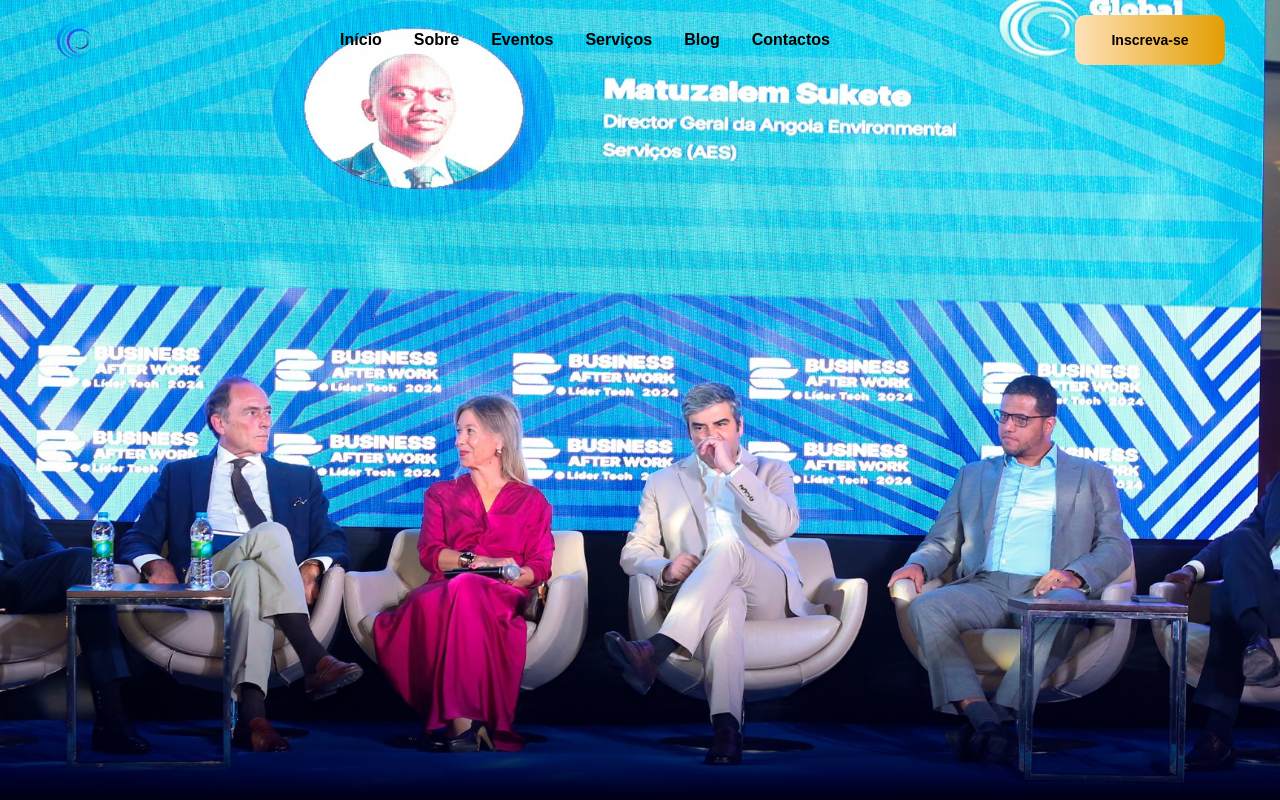
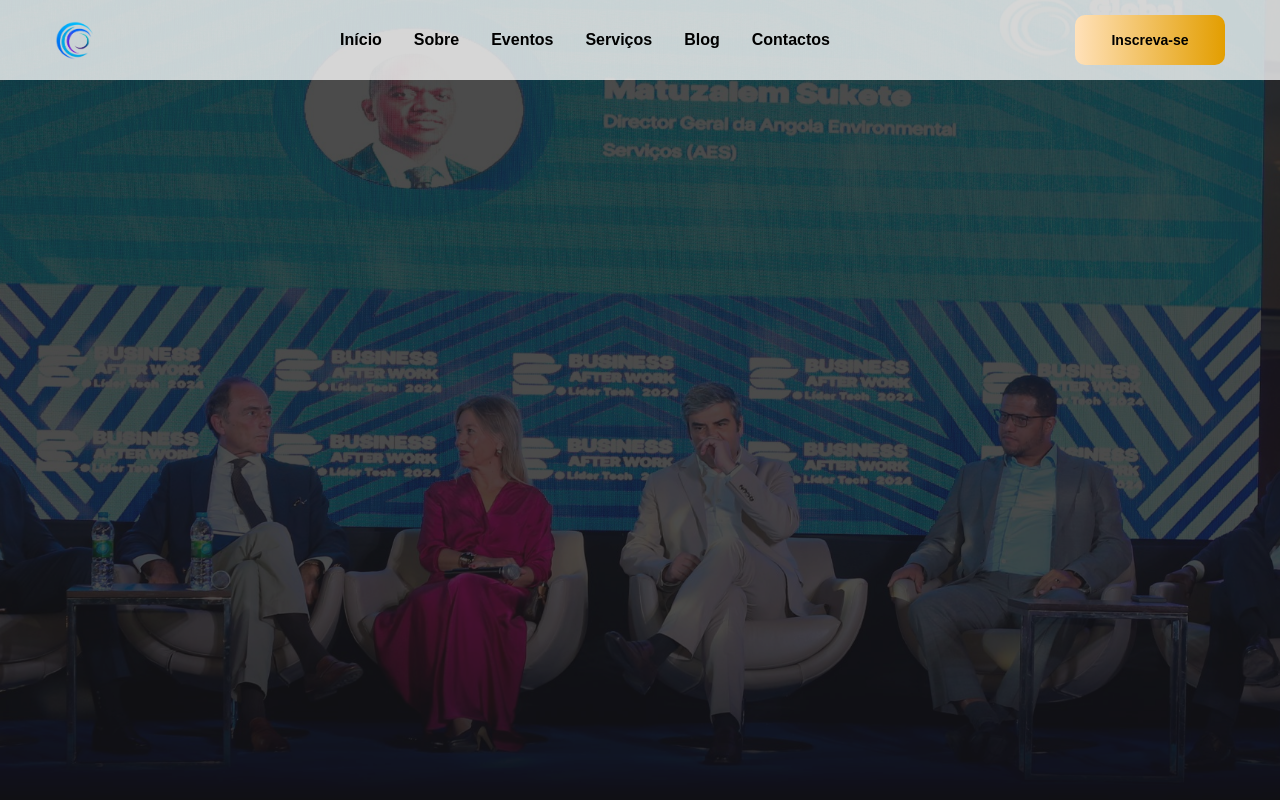
Before and after one commit to Global-Services-Corporation/website-react, a React (Vite) app: page / in a window 1280 px wide. Shown: the top 800 px of the page. Built offline with nearby package versions, Linux system fonts and the light colour scheme.

Commit message:
mudando o fundo do Paulo Portas, adicionando novos speakers

```diff
--- a/src/components/header.tsx
+++ b/src/components/header.tsx
@@ -66,7 +66,7 @@ export const Header = () => {
 	return (
 		<header
 			className={`fixed h-[80px]
-      top-0 flex w-full justify-between text-black items-center px-[55px] max-lg:px-8 box-border ${
+      top-0 flex w-full justify-between bg-[#ffffffc5] text-black items-center px-[55px] max-lg:px-8 box-border ${
 				isScrolled
 					? "bg-[#ffffffc5] transition duration-[0.5s] backdrop-blur-sm max-lg:fixed"
 					: "transition duration-[0.5s]"
--- a/src/containers/LandingPage/BannerMR.tsx
+++ b/src/containers/LandingPage/BannerMR.tsx
@@ -2,7 +2,6 @@ import Slider from "react-slick"
 import "slick-carousel/slick/slick.css"
 import "slick-carousel/slick/slick-theme.css"
 import { bannerMesaRedonda, bannerMRPeople } from "../../assets"
-// import { Banner1, Banner2, Banner3, Banner4, Banner5 } from "../../assets"
 
 const BannerMesaRedonda: React.FC = () => {
 	const settings = {
@@ -16,7 +15,7 @@ const BannerMesaRedonda: React.FC = () => {
 	}
 
 	return (
-		<div className="h-screen w-full ">
+		<div className="h-screen w-full relative">
 			<div className="w-full h-full">
 				<Slider {...settings} className="">
 					<div className="w-full flex items-center h-full">
@@ -37,69 +36,7 @@ const BannerMesaRedonda: React.FC = () => {
 				</Slider>
 			</div>
 
-			{/* <div className="flex flex-col justify-center max-sm:relative items-center w-full absolute top-48 gap-[50px] z-40">
-				<div className="flex flex-col max-sm:absolute max-sm:top-10 max-sm:items-center max-sm:flex justify-center items-center text-[#fff] w-[1075px] max-lg:w-full max-lg:px-8 gap-6">
-					<h1 className="text-[60px] max-md:text-5xl font-bold max-sm:text-[24px] text-center shadow-md">
-						BUSINESS AFTER WORK 2024 <br />
-						<span className="font-extrabold max-md:text-5xl max-sm:text-[24px] text-transparent bg-gradient-to-r from-[#ffe1ba] to-[#e39e00] bg-clip-text">
-							LÍDER TECH
-						</span>
-					</h1>
-
-					<p className="text-[18px] max-sm:text-[14px] shadow-md">
-						Participe do maior evento corporativo.
-					</p>
-
-					<a
-						href={user ? `/personal/${user?.uuid}` : "/personal"}
-						className=" font-bold flex items-center justify-center px-[50px] py-[25px] w-[217px] h-[50px] bg-gradient-to-r from-[#ffe1ba] to-[#e39e00] transition-colors hover:from-[#ffffff] hover:to-[#ffffff] hover:text-black rounded-[10px]"
-					>
-						Inscreva-se
-					</a>
-				</div>
-			</div>
-
-			<div className=" flex flex-col absolute top-0 inset-x-0 max-sm:z-0">
-				<Slider {...settings} className="">
-					<div className="w-full flex items-center h-[800px] max-sm:h-[600px]">
-						<img
-							src={Banner3}
-							alt="Banner Background 2"
-							className="w-full object-cover opacity-60 object-top rounded-[50px] max-sm:rounded-none max-sm:hidden max-3xl:w-[1250px] z-0 h-full"
-						/>
-					</div>
-
-					<div className="w-full flex items-center h-[800px] max-sm:h-[600px]">
-						<img
-							src={Banner4}
-							alt="Banner Background 3"
-							className="w-full opacity-60 object-cover object-top rounded-[50px] max-sm:rounded-none max-sm:hidden max-3xl:w-[1250px] z-0 h-full"
-						/>
-					</div>
-
-					<div className="w-full flex items-center h-[800px] max-sm:h-[600px]">
-						<img
-							src={Banner5}
-							alt="Banner Background 3"
-							className="w-full opacity-60 object-cover object-top rounded-[50px] max-sm:rounded-none max-sm:hidden max-3xl:w-[1250px] z-0 h-full"
-						/>
-					</div>
-					<div className="w-full flex items-center h-[800px] max-sm:h-[600px]">
-						<img
-							src={Banner2}
-							alt="Banner Background 3"
-							className="w-full opacity-60 object-cover object-top rounded-[50px] max-sm:rounded-none max-sm:hidden max-3xl:w-[1250px] z-0 h-full"
-						/>
-					</div>
-					<div className="w-full flex items-center h-[800px] max-sm:h-[600px]">
-						<img
-							src={Banner1}
-							alt="Banner Background 3"
-							className="w-full opacity-60 object-cover object-top rounded-[50px] max-sm:rounded-none max-sm:hidden max-3xl:w-[1250px] z-0 h-full"
-						/>
-					</div>
-				</Slider>
-			</div>*/}
+			<div className="absolute top-0 left-0 w-full h-full bg-[#151515c4]"></div>
 		</div>
 	)
 }
```
